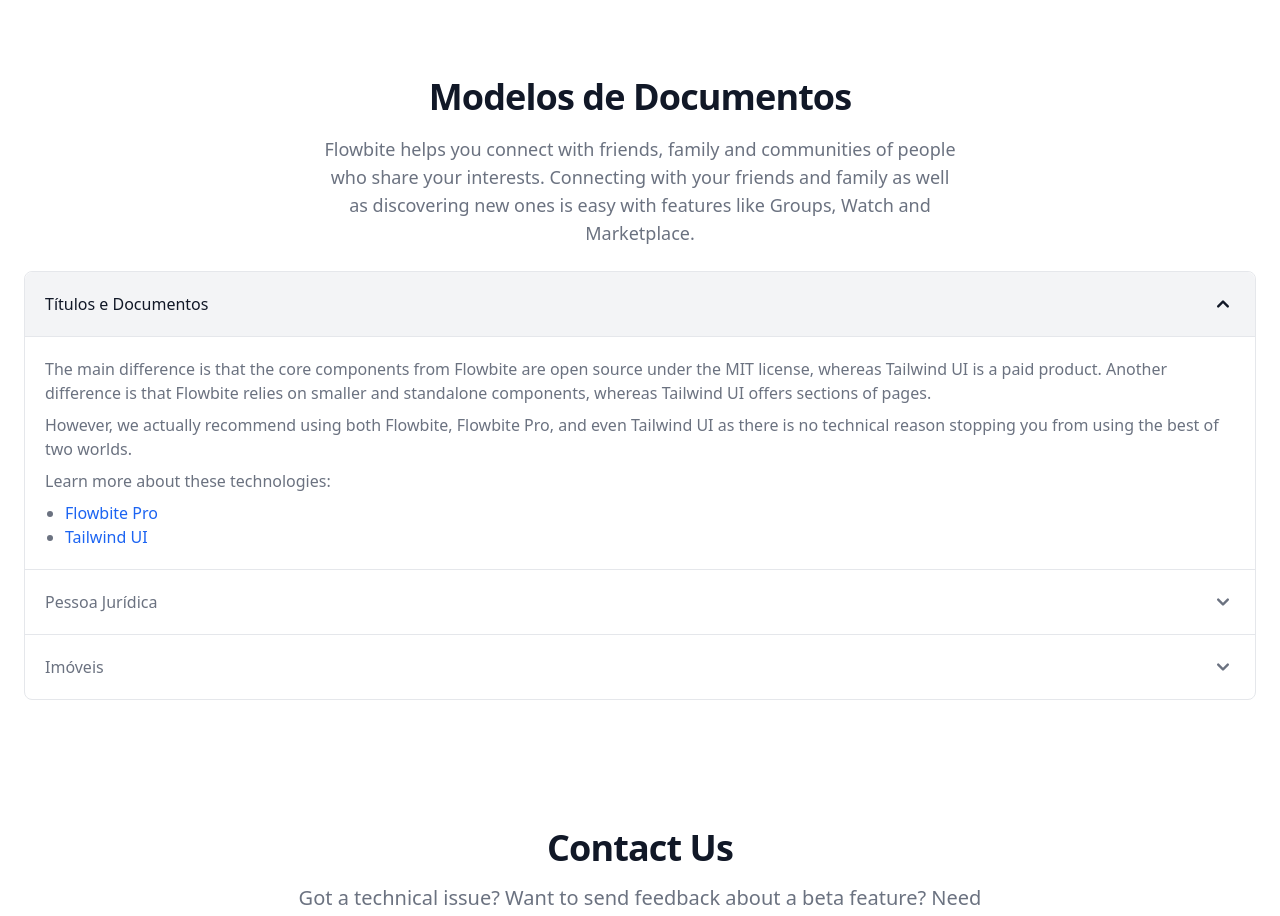
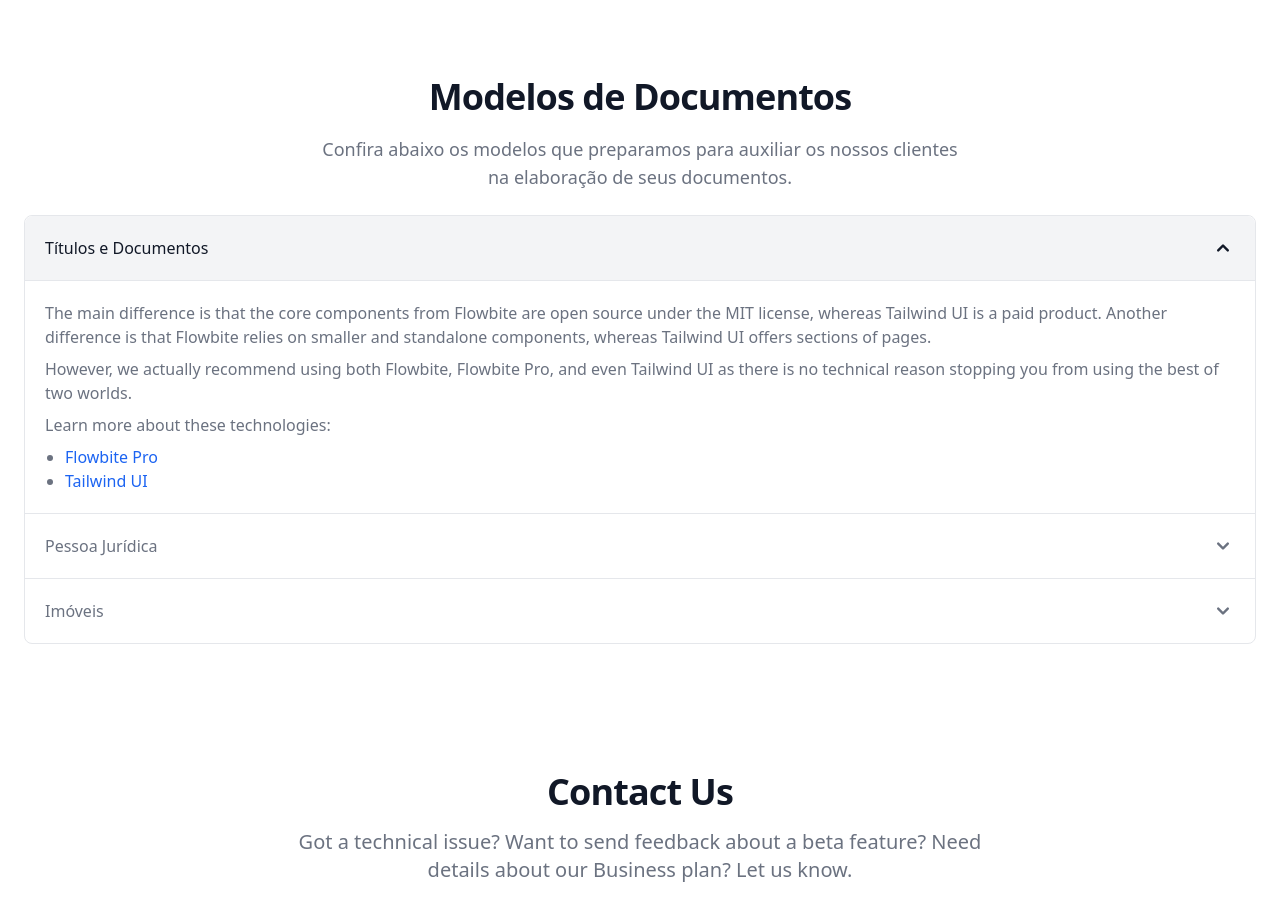
Before and after one commit to lmdvlpr/cartorio-sgc, a Next.js app: page / in a window 1280 px wide. Shown: the part 2100-3016 px from the top of the page. Built offline with nearby package versions, Linux system fonts and the light colour scheme.

Commit message:
feat: almost finish the models section

```diff
--- a/components/Modelos.jsx
+++ b/components/Modelos.jsx
@@ -9,10 +9,8 @@
 							Modelos de Documentos
 						</h2>
 						<p className="mb-6 font-light text-gray-500 dark:text-gray-400 md:text-lg">
-							Flowbite helps you connect with friends, family and communities of
-							people who share your interests. Connecting with your friends and
-							family as well as discovering new ones is easy with features like
-							Groups, Watch and Marketplace.
+							Confira abaixo os modelos que preparamos para auxiliar os nossos
+							clientes na elaboração de seus documentos.
 						</p>
 					</div>
 					<Accordion alwaysOpen={true}>
```
